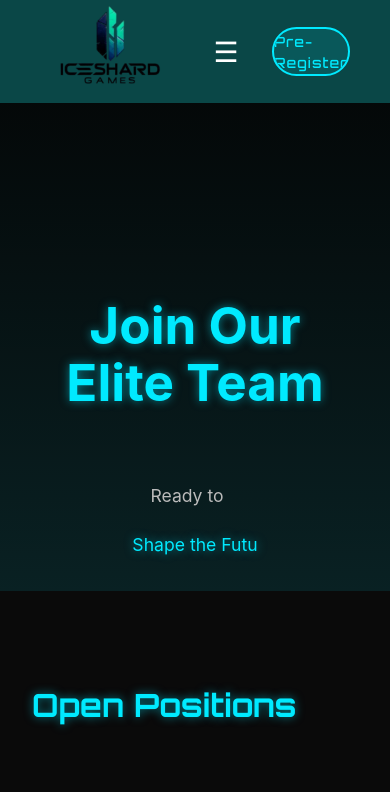
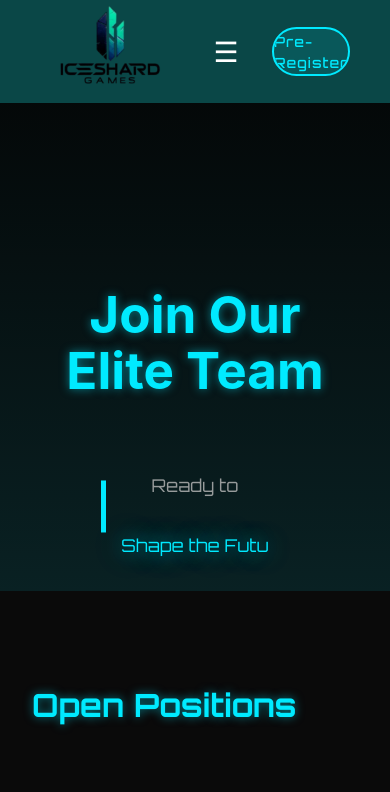
Before and after one commit to Lowdata/iceshard, a React (Vite) app: page /careers in a window 390 px wide. Shown: the top 792 px of the page. Built offline with nearby package versions, Linux system fonts and the light colour scheme.

Commit message:
update: hero section of who we are

```diff
--- a/src/Pages/WhoWeAre.jsx
+++ b/src/Pages/WhoWeAre.jsx
@@ -53,11 +53,16 @@ const WhoWeAre = () => {
   return (
     <div className={`whoweare-container ${isVisible ? 'visible' : ''}`}>
       <section className="hero-section">
+        <div className="hero-decorations">
+          <div className="cyber-dots"></div>
+          <div className="cyber-line horizontal"></div>
+          <div className="cyber-line vertical"></div>
+        </div>
         <div className="hero-content">
           <h1 className="mega-glitch-text" data-text="Who We Are">Who We Are</h1>
           <div className="typing-container">
             <span className="static-text">We Are</span>
-            <span className="glitch-text" data-text={text}>{text}</span>
+            <span className="typing-text" data-text={text}>{text}</span>
           </div>
         </div>
         <div className="hero-visual">
--- a/src/css/WhoWeAre.css
+++ b/src/css/WhoWeAre.css
@@ -530,11 +530,13 @@
   padding: 0 5%;
   position: relative;
   overflow: hidden;
+  background: linear-gradient(45deg, rgba(0,0,0,0.9), rgba(0,234,255,0.05));
 }
 
 .hero-content {
   width: 50%;
   z-index: 2;
+  position: relative;
 }
 
 .mega-glitch-text {
@@ -738,18 +740,122 @@
 
 /* Update text sizes and animations */
 .typing-container {
-  font-size: clamp(2rem, 4vw, 3.5rem);
+  font-size: clamp(2.5rem, 5vw, 4rem);
   margin-top: 2rem;
+  font-family: var(--font-cyber);
+  display: flex;
+  align-items: center;
+  gap: 1rem;
+  position: relative;
+}
+
+.typing-container::after {
+  content: '';
+  position: absolute;
+  left: -20px;
+  top: 50%;
+  width: 5px;
+  height: 50%;
+  background: var(--primary);
+  transform: translateY(-50%);
 }
 
 .static-text {
   color: var(--text-secondary);
-  margin-right: 1rem;
+  opacity: 0.8;
 }
 
-.glitch-text {
+.typing-text {
   color: var(--primary);
   text-shadow: 0 0 10px rgba(0, 234, 255, 0.3);
+  position: relative;
+  animation: textGlow 2s infinite alternate;
+}
+
+/* Add decorative elements */
+.hero-decorations {
+  position: absolute;
+  top: 0;
+  left: 0;
+  width: 100%;
+  height: 100%;
+  pointer-events: none;
+}
+
+.cyber-line {
+  position: absolute;
+  background: rgba(0, 234, 255, 0.1);
+}
+
+.cyber-line.horizontal {
+  height: 1px;
+  width: 100%;
+  animation: horizontalScan 15s linear infinite;
+}
+
+.cyber-line.vertical {
+  width: 1px;
+  height: 100%;
+  animation: verticalScan 20s linear infinite;
+}
+
+.cyber-dots {
+  position: absolute;
+  width: 100%;
+  height: 100%;
+  background-image: radial-gradient(rgba(0, 234, 255, 0.1) 1px, transparent 1px);
+  background-size: 30px 30px;
+  animation: dotsFloat 10s linear infinite;
+}
+
+/* Add new animations */
+@keyframes textGlow {
+  from {
+    text-shadow: 0 0 10px rgba(0, 234, 255, 0.3);
+  }
+  to {
+    text-shadow: 0 0 20px rgba(0, 234, 255, 0.6),
+                 0 0 40px rgba(0, 234, 255, 0.4);
+  }
+}
+
+@keyframes horizontalScan {
+  0% {
+    transform: translateY(-100%) scaleX(0);
+    opacity: 0;
+  }
+  50% {
+    transform: translateY(50%) scaleX(1);
+    opacity: 1;
+  }
+  100% {
+    transform: translateY(200%) scaleX(0);
+    opacity: 0;
+  }
+}
+
+@keyframes verticalScan {
+  0% {
+    transform: translateX(-100%) scaleY(0);
+    opacity: 0;
+  }
+  50% {
+    transform: translateX(50%) scaleY(1);
+    opacity: 1;
+  }
+  100% {
+    transform: translateX(200%) scaleY(0);
+    opacity: 0;
+  }
+}
+
+@keyframes dotsFloat {
+  from {
+    transform: translateY(0);
+  }
+  to {
+    transform: translateY(-30px);
+  }
 }
 
 /* Add new content sections */
```
